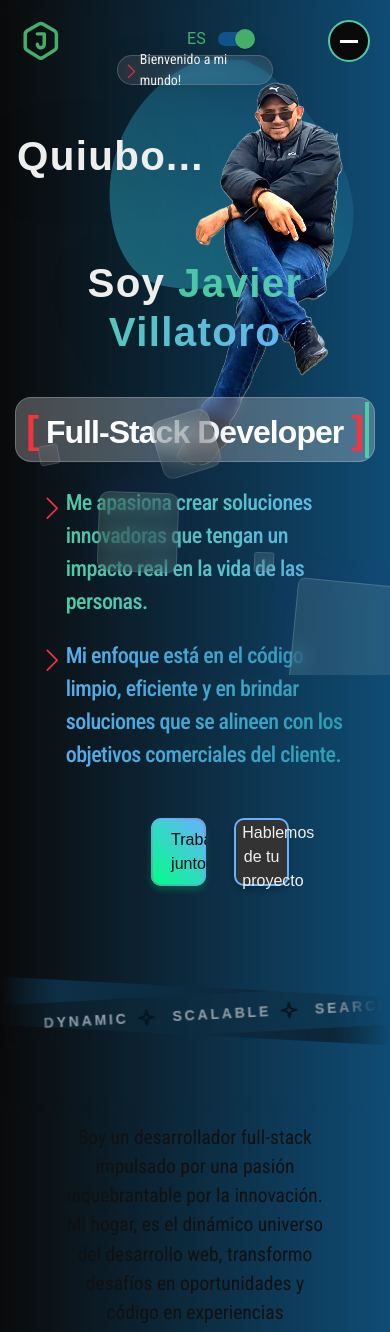
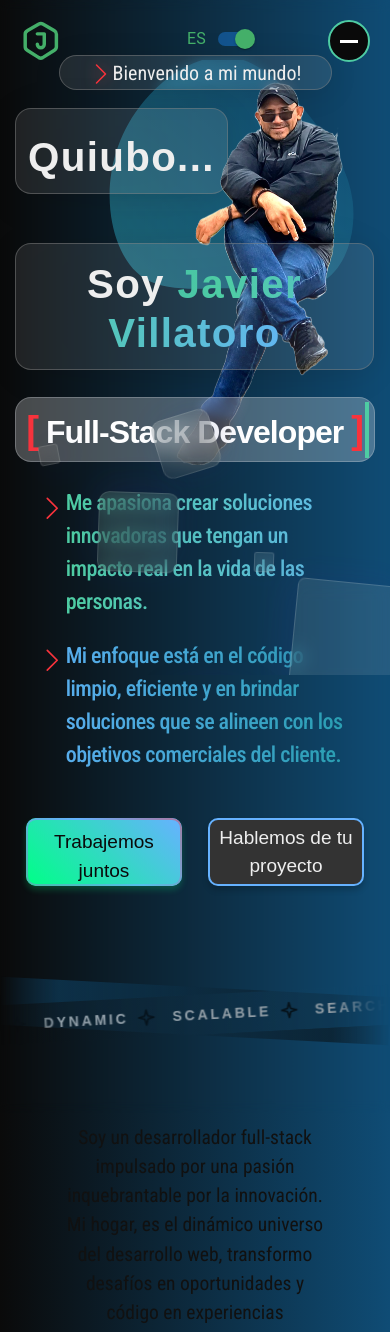
Before and after one commit to Javillat/portfolio, a React (Create React App) app in the folder frontend/: page / in a window 390 px wide. Shown: the top 1332 px of the page. Built offline with nearby package versions, Linux system fonts and the light colour scheme; a web font is replaced by a local one.

Commit message:
chore: Adecuando botones y ajustando nombre

```diff
--- a/frontend/src/App.css
+++ b/frontend/src/App.css
@@ -600,14 +600,14 @@ select,
     padding: 5px;
     border: 1px solid #8080807d;
     border-radius: 45px;
-    width: 40%;
-    height: 30px;
+    width: 70%;
+    height: 35px;
     background: rgba(255, 255, 255, 0.09);
     -webkit-backdrop-filter: blur(5.4px);
     backdrop-filter: blur(5.4px);
     box-shadow: 0 4px 30px rgba(0, 0, 0, 0.1);
     font-family: var(--text-font);
-    font-size: .875rem;
+    font-size: 1.25rem;
   }
 
   .whoami-item:nth-child(2) .whoami-main-text-title {
@@ -622,10 +622,18 @@ select,
 
   .whoami-item:nth-child(2) .whoami-main-text-title h1 {
     margin: 0 auto;
+    margin-left: 10px;
+    margin-right: 11px;
     letter-spacing: 0.06em;
     padding: 12px;
     font-size: 1.4rem;
     text-align: center;
+    border: 1px solid #8080807d;
+    border-radius: 16px;
+    background: rgba(255, 255, 255, 0.09);
+    -webkit-backdrop-filter: blur(5.4px);
+    backdrop-filter: blur(5.4px);
+    box-shadow: 0 4px 30px rgba(0, 0, 0, 0.1)
   }
 
 
@@ -668,6 +676,21 @@ select,
     color: var(--electric-blue);
     width: 100%;
     background-color: var(--primary-dark);
+  }
+
+  .whoami-item:nth-child(2).whoami-text .profile-cta {
+    display: flex;
+    justify-content: space-evenly;
+    align-items: center;
+    width: 100%;
+    height: 100px;
+    margin: 0;
+    z-index: 2;
+  }
+
+  .whoami-item:nth-child(2).whoami-text .profile-cta button {
+    width: 40%;
+    font-size: 1.19rem;
   }
 
   section .profile-interactive-text {
```
